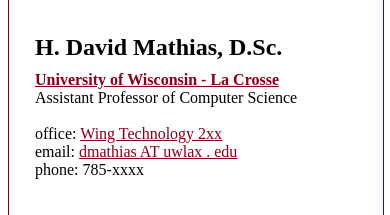
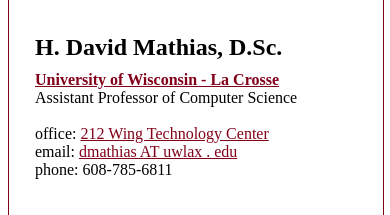
Before and after one commit to hdmathias/hdmathias.github.io, a plain HTML site: page index.html in a window 390 px wide. Shown: the part 180-395 px from the top of the page. Drawn offline with Linux system fonts and the light colour scheme.

Commit message:
Added new telephone number.

```diff
--- a/index.html
+++ b/index.html
@@ -24,9 +24,9 @@
       <b><a href="http://uwlax.edu">University of Wisconsin - La Crosse</a> </b> <br>
       Assistant Professor of Computer Science <br>
       <br>
-      office: <a href="images/uwlax-map.pdf">Wing Technology 2xx </a> <br>
+      office: <a href="images/uwlax-map.pdf">212 Wing Technology Center </a> <br>
       email: <a href="mailto:dmathias@uwlax.edu">dmathias AT uwlax . edu</a> <br>
-      phone: 785-xxxx
+      phone: 608-785-6811
 
       <h3 style="margin-bottom:15px;"> Fall 2018 Schedule </h3>
 
```
